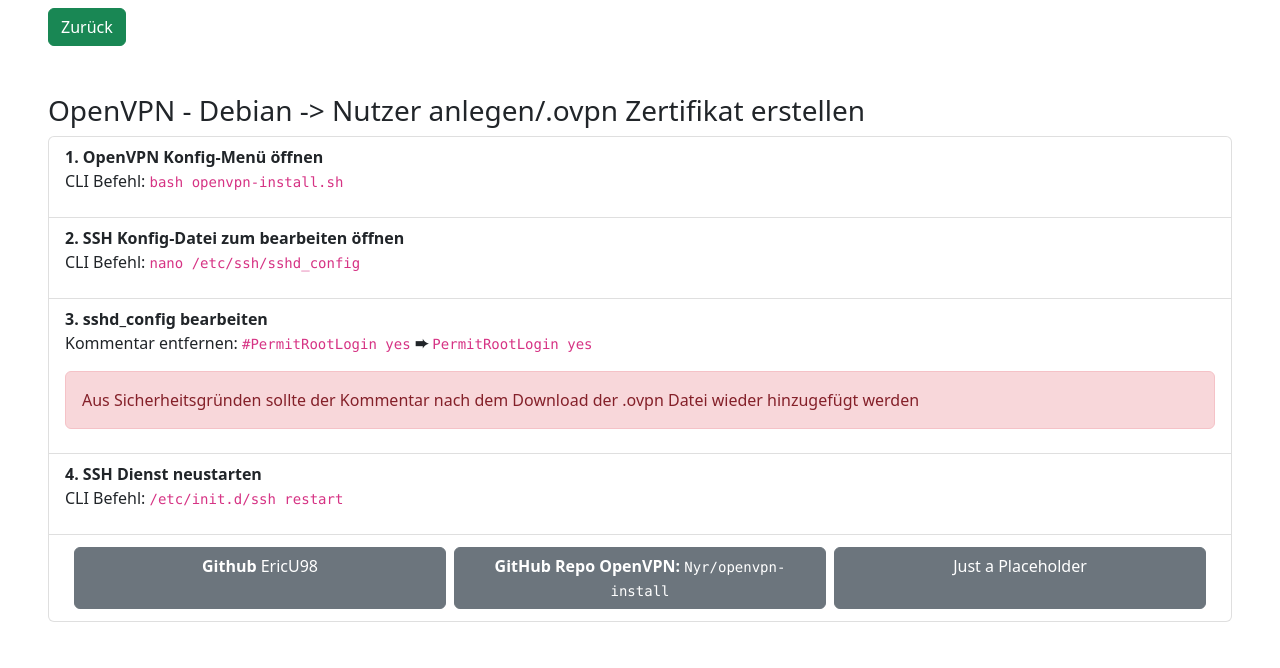
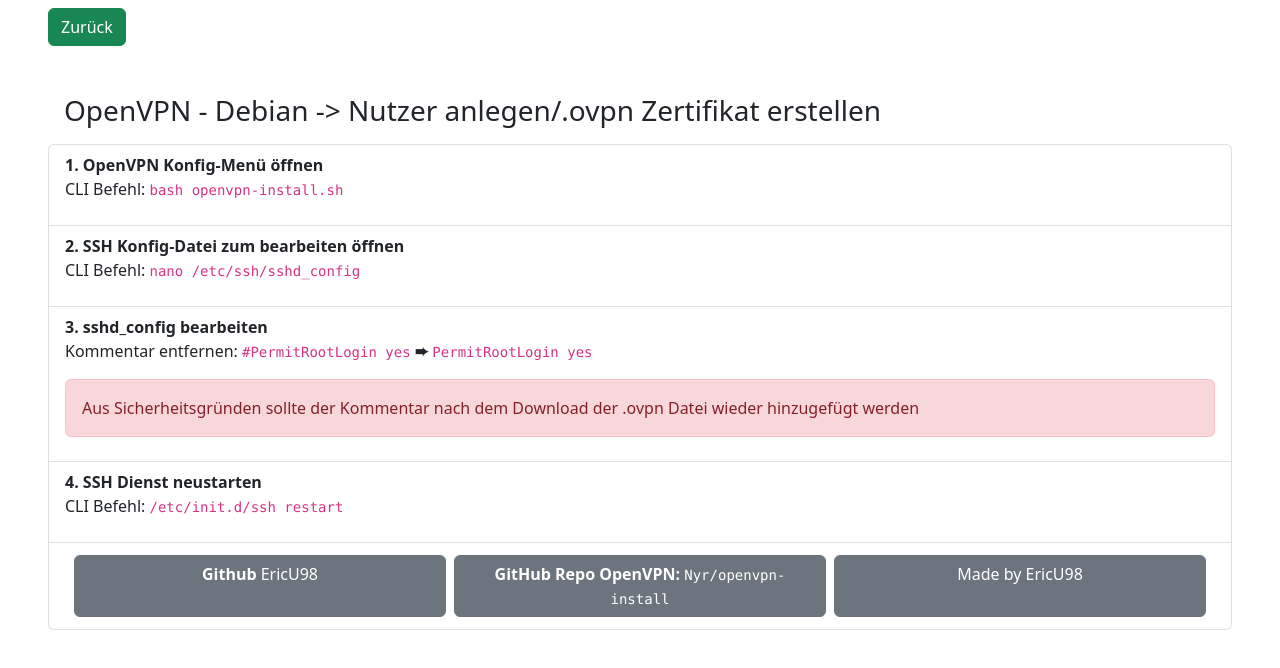
Before and after one commit to EricU98/ericu98.github.io, a website: page OpenVPN-New-User/index.html in a window 1280 px wide. Drawn offline with nearby package versions, Linux system fonts and the light colour scheme.

Commit message:
added margin to title

```diff
--- a/OpenVPN-New-User/index.html
+++ b/OpenVPN-New-User/index.html
@@ -17,7 +17,10 @@
       </button>
 
       <div class="m-5">
-         <h3>OpenVPN - Debian -> Nutzer anlegen/.ovpn Zertifikat erstellen</h3>
+         <h3 class="m-3">
+            OpenVPN - Debian -> Nutzer anlegen/.ovpn Zertifikat erstellen
+         </h3>
+
          <ul class="list-group">
             <li class="list-group-item">
                <b>1. OpenVPN Konfig-Menü öffnen</b>
@@ -64,7 +67,7 @@
                         <b>GitHub Repo OpenVPN:</b>
                         <code>Nyr/openvpn-install</code>
                      </a>
-                     <a class="col btn btn-secondary m-1">Just a Placeholder</a>
+                     <a class="col btn btn-secondary m-1">Made by EricU98</a>
                   </div>
                </div>
             </li>
```
